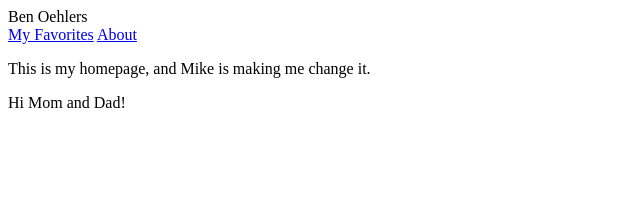
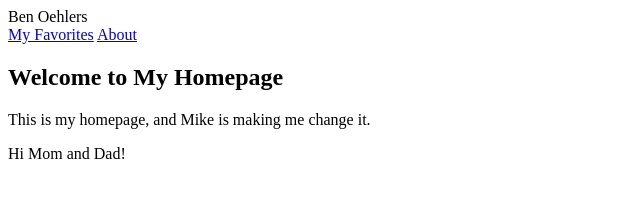
Before and after one commit to BenOehlers/benoehlers.github.io, a plain HTML site: page index.html in a window 1280 px wide. Shown: the whole page, without its empty margins (0-640 px from the left). Drawn offline with Linux system fonts and the light colour scheme.

Commit message:
Updated Webpage

```diff
--- a/index.html
+++ b/index.html
@@ -17,6 +17,8 @@
     <a href="index.html">About</a>
 </nav>
 
+<article>
+<h1>Welcome to My Homepage</h1>
 <p>
 This is my homepage, and Mike is making me change it.
 </p>
@@ -26,6 +28,7 @@ This is my homepage, and Mike is making me change it.
 Hi Mom and Dad!
 
 </p>
+</article>
 </body>
 
 
```
